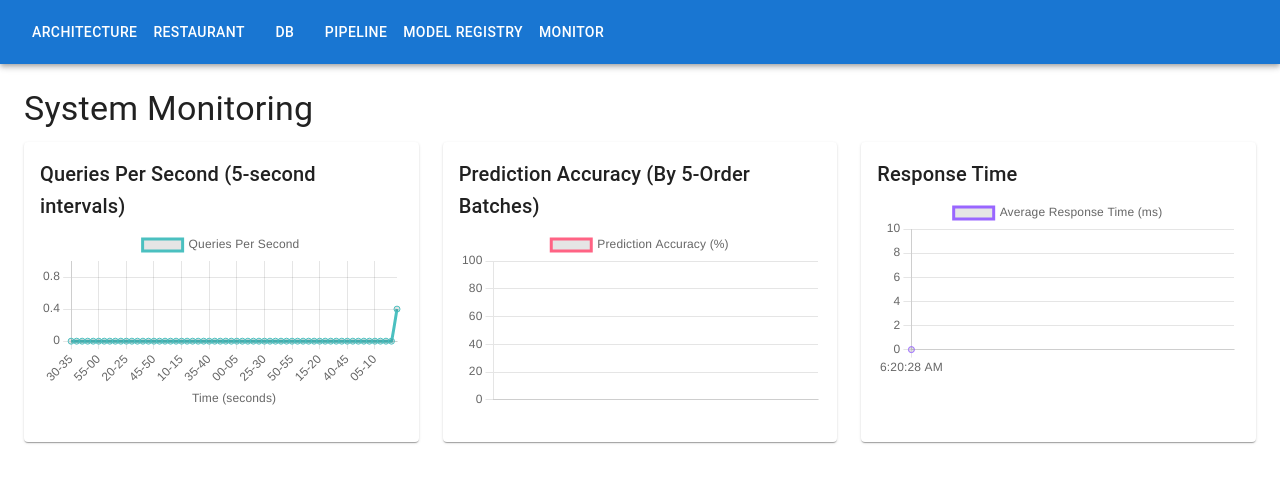
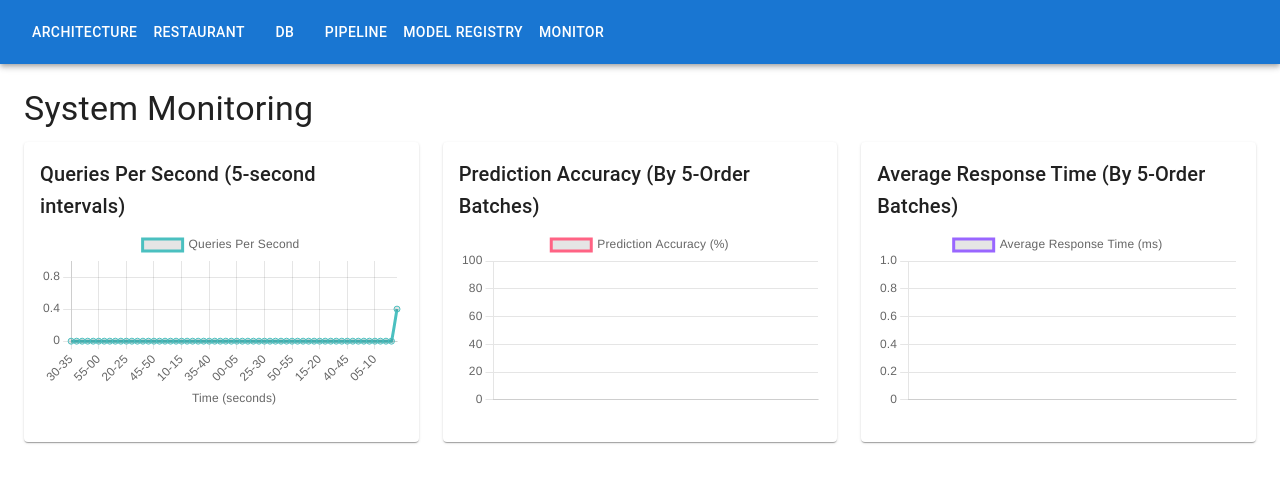
Before and after one commit to ls-ian-yang/shawarma, a React (Create React App) app: page /monitor in a window 1280 px wide. Shown: the top 482 px of the page. Built offline with nearby package versions, Linux system fonts and the light colour scheme.

Commit message:
Update ResponseTimeMonitor.js

```diff
--- a/src/components/monitors/ResponseTimeMonitor.js
+++ b/src/components/monitors/ResponseTimeMonitor.js
@@ -5,60 +5,116 @@ import { useRestaurant } from '../../context/RestaurantContext';
 const ResponseTimeMonitor = () => {
   const { orderHistory } = useRestaurant();
   const [responseTimeData, setResponseTimeData] = useState([]);
+  const BATCH_SIZE = 5; // Calculate average for every 5 orders
+  const MAX_POINTS = 30; // Show last 30 batches
 
   useEffect(() => {
     const updateResponseTime = () => {
-      const now = Date.now();
-      const tenMinutesAgo = now - 10 * 60 * 1000;
+      // Only process if we have enough orders
+      if (!orderHistory || orderHistory.length < BATCH_SIZE) {
+        setResponseTimeData([]);
+        return;
+      }
 
-      // Calculate average response time for every 10 queries
-      const recentOrders = orderHistory
-        .filter(order => new Date(order.orderTimestamp).getTime() > tenMinutesAgo)
-        .sort((a, b) => new Date(a.orderTimestamp) - new Date(b.orderTimestamp));
+      // Sort orders by timestamp to ensure correct ordering
+      const sortedOrders = [...orderHistory].sort((a, b) =>
+        new Date(a.orderTimestamp) - new Date(b.orderTimestamp)
+      );
 
+      // Calculate number of complete batches
+      const numBatches = Math.floor(sortedOrders.length / BATCH_SIZE);
       const responseTimePoints = [];
-      for (let i = 0; i < recentOrders.length; i += 10) {
-        const batch = recentOrders.slice(i, i + 10);
-        const avgResponseTime = batch.reduce((sum, order) => sum + order.predictionTime, 0) / batch.length;
+
+      // Process each complete batch
+      for (let i = Math.max(0, numBatches - MAX_POINTS); i < numBatches; i++) {
+        const batchStart = i * BATCH_SIZE;
+        const batch = sortedOrders.slice(batchStart, batchStart + BATCH_SIZE);
+
+        if (batch.every(order => order && typeof order.predictionTime === 'number')) {
+          const avgResponseTime = batch.reduce((sum, order) =>
+            sum + order.predictionTime, 0) / BATCH_SIZE;
 
           responseTimePoints.push({
-          time: batch[0].orderTimestamp,
-          responseTime: avgResponseTime
+            batchNumber: i + 1,
+            time: batch[batch.length - 1].orderTimestamp,
+            avgResponseTime,
+            orderRange: `${batchStart + 1}-${batchStart + BATCH_SIZE}`
           });
+        }
       }
 
       setResponseTimeData(responseTimePoints);
     };
 
     updateResponseTime();
-    const interval = setInterval(updateResponseTime, 5000);
-    return () => clearInterval(interval);
   }, [orderHistory]);
 
-  const chartData = useMemo(() => ({
-    labels: responseTimeData.map(point => new Date(point.time).toLocaleTimeString()),
+  const chartData = useMemo(() => {
+    if (!responseTimeData || responseTimeData.length === 0) {
+      return {
+        labels: [],
         datasets: [{
           label: 'Average Response Time (ms)',
-      data: responseTimeData.map(point => point.responseTime),
+          data: [],
           borderColor: 'rgb(153, 102, 255)',
           tension: 0.1
         }]
-  }), [responseTimeData]);
+      };
+    }
+
+    return {
+      labels: responseTimeData.map(point => `Batch ${point.orderRange}`),
+      datasets: [{
+        label: 'Average Response Time (ms)',
+        data: responseTimeData.map(point =>
+          point.avgResponseTime ? point.avgResponseTime.toFixed(2) : 0
+        ),
+        borderColor: 'rgb(153, 102, 255)',
+        tension: 0.1
+      }]
+    };
+  }, [responseTimeData]);
 
   const options = {
     responsive: true,
     scales: {
       y: {
         beginAtZero: true,
-        suggestedMax: Math.max(...responseTimeData.map(point => point.responseTime)) + 10
+        suggestedMax: Math.max(
+          ...responseTimeData.map(point => point.avgResponseTime || 0)
+        ) + 10
+      },
+      x: {
+        grid: {
+          display: true
+        },
+        ticks: {
+          maxRotation: 45,
+          minRotation: 45
+        }
       }
     },
-    animation: false
+    animation: false,
+    plugins: {
+      tooltip: {
+        callbacks: {
+          label: (context) => {
+            const point = responseTimeData[context.dataIndex];
+            if (!point) return [];
+            return [
+              `Avg Response Time: ${Number(point.avgResponseTime || 0).toFixed(2)} ms`,
+              `Orders: ${point.orderRange}`,
+              `Time: ${new Date(point.time).toLocaleTimeString()}`
+            ];
+          }
+        }
+      }
+    }
   };
 
   return (
     <BaseMonitor
-      title="Response Time"
+      title="Average Response Time (By 5-Order Batches)"
       data={chartData}
       options={options}
     />
```
Lines whose indentation alone changed are shown as unchanged.
